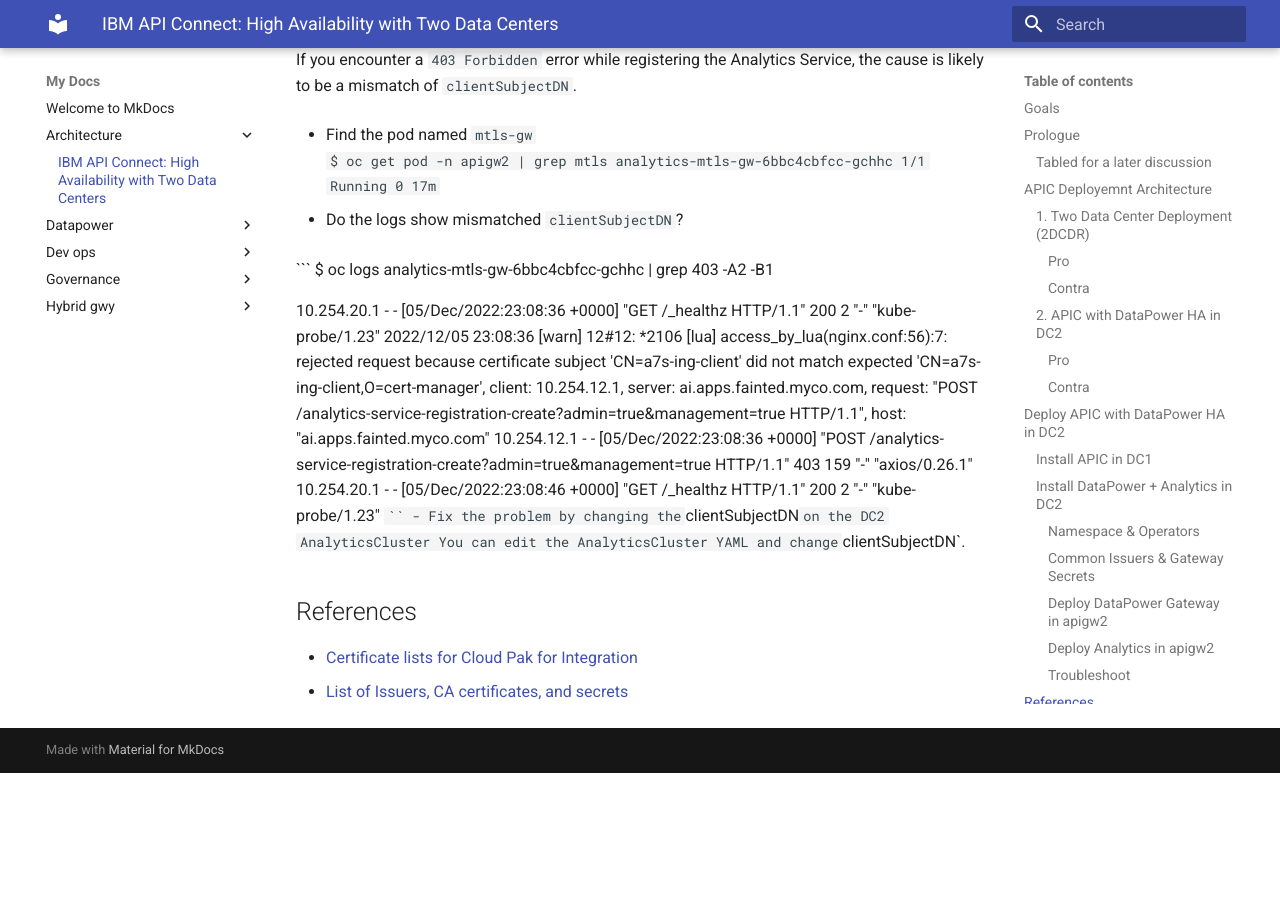
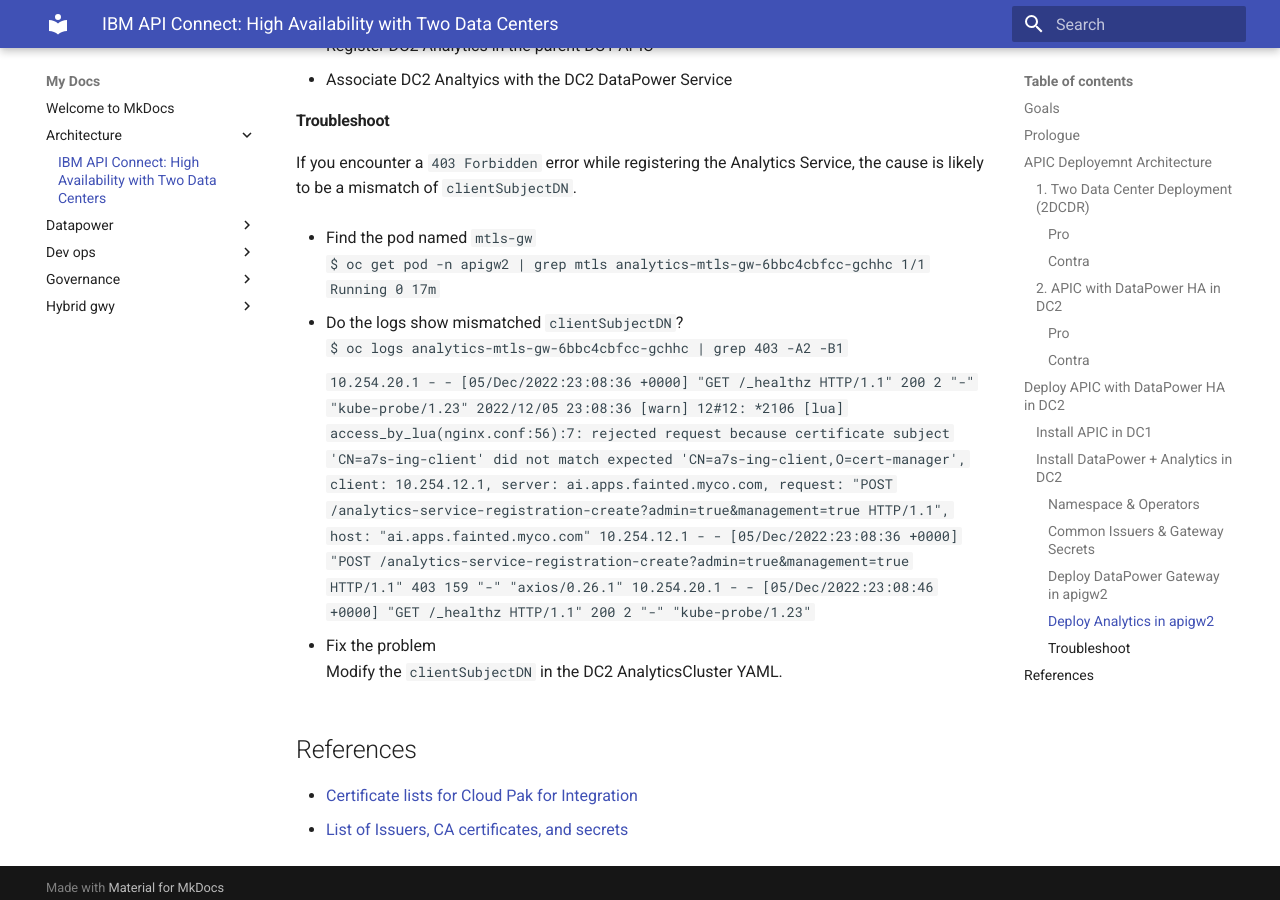
Before and after one commit to ibm-apiconnect/apic-hybrid-cloud-enablement, an MkDocs documentation site: the page built from docs-and-tools/architecture/APIC-HA-Architectures.md, in a window 1280 px wide and 900 px high, scrolled down 6903 px. Built offline with MkDocs 1.6.1 and Material for MkDocs 9.7.7, drawn with Linux system fonts in a browser that asks for light colours; before the commit the page ends 7676 px from its top, so only the background shows below that; some of the changed text lies outside the part shown.

````diff
--- a/docs-and-tools/architecture/APIC-HA-Architectures.md
+++ b/docs-and-tools/architecture/APIC-HA-Architectures.md
@@ -34,14 +34,14 @@ We compare two APIC deployment architectures using the metrics *Recovery Time Ob
   Near zero RPO for Consumer Subscriptions. If the business requires near zero RPO, the [Two data center deployment strategy on Kubernetes and OpenShift](https://www.ibm.com/docs/en/api-connect/10.0.5.x_lts?topic=deployment-two-data-center-strategy-kubernetes-openshift) is the appropriate choice.
 - *RTO Failover*
   If the *active* APIC cluster fails, it is possible to activate APIC on the other cluster in a short period. APIC functions cannot be performed until the completion of *RTO Failover*.
-  - Consumer Organizations cannot initiate new Subscriptions
-  - Provider Organizations cannot publish or update API Products
+    - Consumer Organizations cannot initiate new Subscriptions
+    - Provider Organizations cannot publish or update API Products
 
 #### Contra
 - Maintenance
   Typically, APIC upgrades occur three or four times a year. Each upgrade bears the burden of increased time and effort.
-  - [Maintaining a two data center deployment](https://www.ibm.com/docs/en/api-connect/10.0.5.x_lts?topic=connect-maintaining-two-data-center-deployment) is complex
-  - [Upgrading a two data center deployment](https://www.ibm.com/docs/en/api-connect/10.0.5.x_lts?topic=connect-upgrading-two-data-center-deployment-kubernetes-openshift) specifies operations on **both** OCP clusters within the **same** change window
+    - [Maintaining a two data center deployment](https://www.ibm.com/docs/en/api-connect/10.0.5.x_lts?topic=connect-maintaining-two-data-center-deployment) is complex
+    - [Upgrading a two data center deployment](https://www.ibm.com/docs/en/api-connect/10.0.5.x_lts?topic=connect-upgrading-two-data-center-deployment-kubernetes-openshift) specifies operations on **both** OCP clusters within the **same** change window
 - *RTO to restore 2DCDR* requires Disaster Recovery (DR)
   The goal of DR is to restore 2DCDR, which is different from *RTO Failover*. DR processes need to be aware of the *active* APIC site, adding complexity.
 - Costs
@@ -57,8 +57,8 @@ We compare two APIC deployment architectures using the metrics *Recovery Time Ob
 - RPO for API Products
   It is possible to achieve *near zero* RPO tolerance with a backup soon after publishing products.
 - Maintenance
-  - Upgrade of APIC & DPG in DC1 using the *top level* APIConnectCluster Custom Resource (CR) requires less effort than upgrading APIC subsystems of the 2DCDR deployment
-  - DPG & Analytics subsystems in DC2 can be upgraded in a **separate change window**
+    - Upgrade of APIC & DPG in DC1 using the *top level* APIConnectCluster Custom Resource (CR) requires less effort than upgrading APIC subsystems of the 2DCDR deployment
+    - DPG & Analytics subsystems in DC2 can be upgraded in a **separate change window**
     Starting with APIC v10.0.5.x, all fixpacks (fourth position) of APIC will be compatible with DPG v10.5.0.x. The flexibility allows a relaxed schedule to upgrade DC2.
 - Disaster Recovery (DR)
   The process is less complex than DR for 2DCDR and should to be quicker to complete.
@@ -70,8 +70,8 @@ We compare two APIC deployment architectures using the metrics *Recovery Time Ob
   It is possible to capture backups frequently, but RPO will not be comparable to 2DCDR's *near zero* tolerance for Consumer Subscriptions.
 - RTO depends on DR
   The recovery time can be reduced with automation and DR drills. However, it is likely to take longer than the *RTO Failover* enabled by 2DCDR. APIC functions cannot be performed until DR restores normal service.
-  - Consumer Organizations cannot initiate new Subscriptions
-  - Provider Organizations cannot publish or update API Products
+    - Consumer Organizations cannot initiate new Subscriptions
+    - Provider Organizations cannot publish or update API Products
 
 ## Deploy APIC with DataPower HA in DC2
 
@@ -100,26 +100,27 @@ Start with [Installing API Connect](https://www.ibm.com/docs/en/api-connect/10.0
 - Create a namespace, for example, `apigw2`
   >***Note***: Follow your naming conventions. `apigw2` is just an example.
 - Install the *IBM API Connect* operator in `apigw2`
-  - Subscribe to the same channel as the parent APIC in DC1
+    - Subscribe to the same channel as the parent APIC in DC1
 
 #### Common Issuers & Gateway Secrets
 Follow steps in [Installing the Gateway subsystem](https://www.ibm.com/docs/en/api-connect/10.0.5.x_lts?topic=environments-installing-gateway-subsystem) section **Before you begin**.
+
 - Clone `ingress-ca ` from the primary OCP in DC1
   [Installing the Gateway subsystem](https://www.ibm.com/docs/en/api-connect/10.0.5.x_lts?topic=environments-installing-gateway-subsystem) section **Before you begin** Step 1. Detailed instructions are in [Extracting the Management ingress-ca certificates](https://www.ibm.com/docs/en/api-connect/10.0.5.x_lts?topic=environments-extracting-management-ingress-ca-certificates).
 
-  - Apply the extracted `ingress-ca` to the DC2 Project `apigw2`
+    - Apply the extracted `ingress-ca` to the DC2 Project `apigw2`
     `oc apply -f <your ingress-ca extract.yaml> -n apigw2`
-  - Get the complete name of `ingress-ca`
-    ```
-    oc get secret | grep ingress-ca
-    apis-minimum-ingress-ca                     kubernetes.io/tls                  3      16m
-    ```
+    - Get the complete name of `ingress-ca`
+      ```
+      oc get secret | grep ingress-ca
+      apis-minimum-ingress-ca                     kubernetes.io/tls                  3      16m
+      ```
     >***Note***: The secret name in your installation will be different.
 
 - Define Common issuers and Gateway secrets
   Obtain YAML from [Installing the Gateway subsystem](https://www.ibm.com/docs/en/api-connect/10.0.5.x_lts?topic=environments-installing-gateway-subsystem) section **Before you begin** Step 2.
 
-  - Edit the YAML and set the Issuer `spec.ca.secretName` to value above
+    - Edit the YAML and set the Issuer `spec.ca.secretName` to value above
     See example [230-common-issuer-and-gateway-certs.yaml](scripts/230-common-issuer-and-gateway-certs.yaml) which sets `spec.ca.secretName` to `apis-minimum-ingress-ca`.
     ```
     apiVersion: cert-manager.io/v1
@@ -136,24 +137,27 @@ Follow steps in [Installing the Gateway subsystem](https://www.ibm.com/docs/en/a
         secretName: apis-minimum-ingress-ca
     ```
 
-  - Apply your YAML to Project `apigw2` in DC2
+    - Apply your YAML to Project `apigw2` in DC2
+    ```
+    oc apply -f <your-common-issuer-and-gateway-certs.yaml> -n apigw2
+    ```
 
-    `oc apply -f <your-common-issuer-and-gateway-certs.yaml> -n apigw2`
-
-  - Confirm *issuers* were created and ready for use
+    - Confirm *issuers* were created and ready for use
     ```
     oc get issuers -n apigw2
     NAME                 READY   AGE
     ingress-issuer       True    13m
     selfsigning-issuer   True    13m
     ```
-  - Confirm the creation of *gateway secrets*
-    >***Note***: "3" in the third column indicates three components in the TLS (good).
+
+    - Confirm the creation of *gateway secrets*
     ```
     oc get secrets -n apigw2 | grep gateway
     gateway-peering                             kubernetes.io/tls                  3      24s
     gateway-service                             kubernetes.io/tls                  3      24s
     ```
+    >***Note***: "3" in the third column indicates three components in the TLS (good).
+
 
 #### Deploy DataPower Gateway in `apigw2`
 - Create Gateway *admin secret*
@@ -165,10 +169,10 @@ Follow steps in [Installing the Gateway subsystem](https://www.ibm.com/docs/en/a
 
 - Define the APIGW Gateway
   Copy the YAML from [Installing the Gateway subsystem](https://www.ibm.com/docs/en/api-connect/10.0.5.x_lts?topic=environments-installing-gateway-subsystem) section **Procedure** Step 2. Use values appropriate to your installation. Recommend following naming conventions in DC1.
-  - **$** fields
-  - `metadata.name` (optional, default value is okay)
-  - `metadata.labels.app.kubernetes.io/name` (optional, default value is okay)
-  - `spec.adminUser.secretName` should be `<gw_admin_secret_name>`, which you created in the previous step
+    - **$** fields
+    - `metadata.name` (optional, default value is okay)
+    - `metadata.labels.app.kubernetes.io/name` (optional, default value is okay)
+    - `spec.adminUser.secretName` should be `<gw_admin_secret_name>`, which you created in the previous step
 
   See **Example Values** in [250-apigateway_cr.yaml](scripts/250-apigateway_cr.yaml).
 
@@ -198,8 +202,8 @@ Deploy the Analytics subsystem in DC2 within the same namespace as the DataPower
 - Obtain YAML from section **Procedure**  Step 1 of [Installing the Analytics subsystem](https://www.ibm.com/docs/en/api-connect/10.0.5.x_lts?topic=openshift-installing-analytics-subsystem).
 
 - Ensure `clientSubjectDN` in DC2 Analytics matches the  **Subject common name** of DC1 APIC CMC *Analytics ingestion keystore*.
-  - In APIC 10.0.5.1, the *Analytics ingestion keystore* **Subject common name** is `a7s-ing-client`
-  - Modify `spec.ingestion.clientSubjectDN` to match
+    - In APIC 10.0.5.1, the *Analytics ingestion keystore* **Subject common name** is `a7s-ing-client`
+    - Modify `spec.ingestion.clientSubjectDN` to match
     The sample file [280-analytics_cr.yaml](scripts/280-analytics_cr.yaml)  contains the correction.
 
 - Create the Analytics subsystem in DC2
@@ -222,17 +226,19 @@ If you encounter a `403 Forbidden` error while registering the Analytics Service
   ```
 
 - Do the logs show mismatched `clientSubjectDN`?
+  ```
+    $ oc logs analytics-mtls-gw-6bbc4cbfcc-gchhc | grep 403 -A2 -B1
+  ```
 
-  ```
-  $ oc logs analytics-mtls-gw-6bbc4cbfcc-gchhc | grep 403 -A2 -B1
+    ```
+      10.254.20.1 - - [05/Dec/2022:23:08:36 +0000] "GET /_healthz HTTP/1.1" 200 2 "-" "kube-probe/1.23"
+      2022/12/05 23:08:36 [warn] 12#12: *2106 [lua] access_by_lua(nginx.conf:56):7: rejected request because certificate subject 'CN=a7s-ing-client' did not match expected 'CN=a7s-ing-client,O=cert-manager', client: 10.254.12.1, server: ai.apps.fainted.myco.com, request: "POST /analytics-service-registration-create?admin=true&management=true HTTP/1.1", host: "ai.apps.fainted.myco.com"
+      10.254.12.1 - - [05/Dec/2022:23:08:36 +0000] "POST /analytics-service-registration-create?admin=true&management=true HTTP/1.1" 403 159 "-" "axios/0.26.1"
+      10.254.20.1 - - [05/Dec/2022:23:08:46 +0000] "GET /_healthz HTTP/1.1" 200 2 "-" "kube-probe/1.23"
+    ```
 
-  10.254.20.1 - - [05/Dec/2022:23:08:36 +0000] "GET /_healthz HTTP/1.1" 200 2 "-" "kube-probe/1.23"
-  2022/12/05 23:08:36 [warn] 12#12: *2106 [lua] access_by_lua(nginx.conf:56):7: rejected request because certificate subject 'CN=a7s-ing-client' did not match expected 'CN=a7s-ing-client,O=cert-manager', client: 10.254.12.1, server: ai.apps.fainted.myco.com, request: "POST /analytics-service-registration-create?admin=true&management=true HTTP/1.1", host: "ai.apps.fainted.myco.com"
-  10.254.12.1 - - [05/Dec/2022:23:08:36 +0000] "POST /analytics-service-registration-create?admin=true&management=true HTTP/1.1" 403 159 "-" "axios/0.26.1"
-  10.254.20.1 - - [05/Dec/2022:23:08:46 +0000] "GET /_healthz HTTP/1.1" 200 2 "-" "kube-probe/1.23"
-  ```
-- Fix the problem by changing the `clientSubjectDN` on the DC2 AnalyticsCluster
-  You can edit the AnalyticsCluster YAML and change `clientSubjectDN`.
+- Fix the problem
+  Modify the `clientSubjectDN` in the DC2 AnalyticsCluster YAML.
 
 
 ## References
````
Also changed, not shown: other parts of docs-and-tools/architecture/APIC-HA-Architectures.md (+5 -5 lines), docs-and-tools/datapower/NBLeak-playbook.md (+76 -69 lines).
